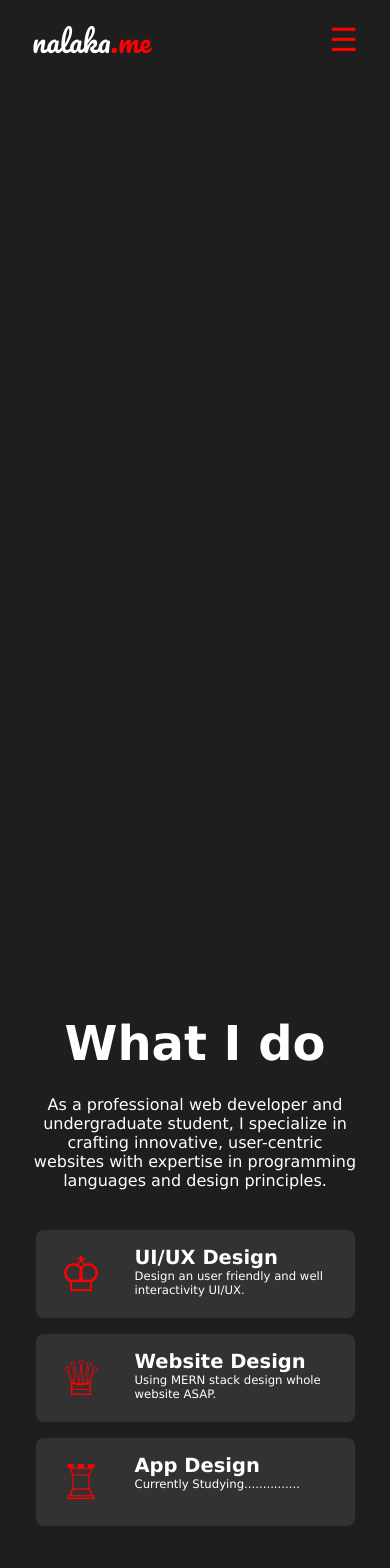
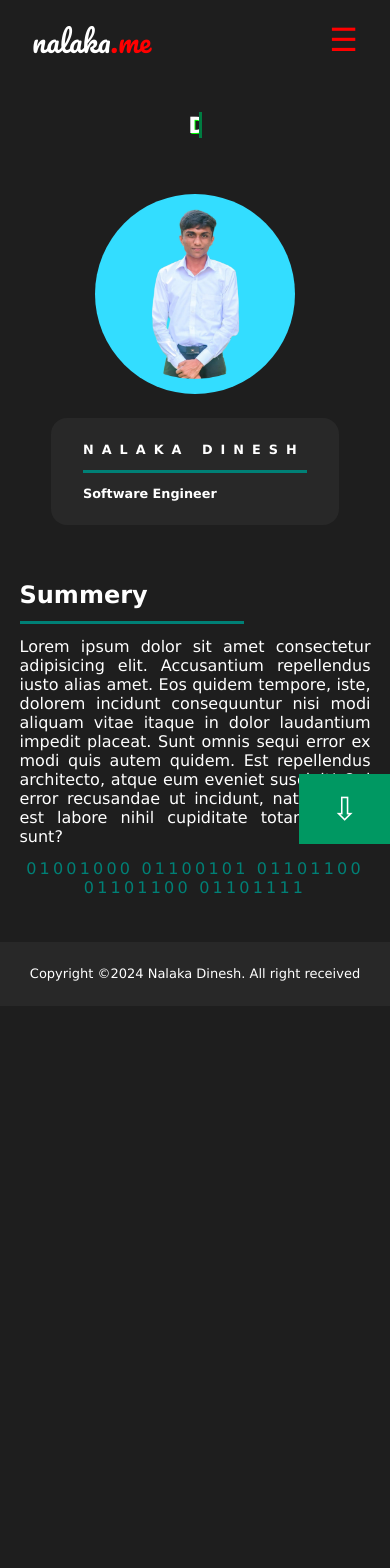
Before and after one commit to NalakaDineshSamarasingha/my-site, a React (Create React App) app: page /resume in a window 390 px wide. Shown: the top 1568 px of the page. After the commit the page ends 1006 px from the top, so only its background shows below. Built offline with nearby package versions, Linux system fonts and the light colour scheme; a web font is replaced by a local one.

Commit message:
add-resume-component-1

```diff
--- a/package.json
+++ b/package.json
@@ -16,7 +16,7 @@
     "react": "^18.2.0",
     "react-dom": "^18.2.0",
     "react-loaders": "^3.0.1",
-    "react-router-dom": "^6.22.1",
+    "react-router-dom": "^6.23.1",
     "react-scripts": "5.0.1",
     "react-scroll": "^1.9.0",
     "react-spinners": "^0.13.8",
--- a/src/App.js
+++ b/src/App.js
@@ -1,12 +1,12 @@
 import {useState,useEffect} from 'react';
 import './App.css';
+import {BrowserRouter, Routes, Route} from 'react-router-dom'
 import Navbar from './component/Navbar/nav';
-import Intro from './component/Intro/intro';
-import Skill from './component/skills/skills';
 import Footer from './component/footer/footer';
-import Contact from './component/contact/contact';
-import Portfolio from './component/portfolio/portfolio';
+
 import ClipLoader from "react-spinners/GridLoader";
+import HomePage from './pages/home';
+import Resume from './pages/resume';
 
 function App() {
   const [loading,setLoading] = useState(false);
@@ -24,14 +24,14 @@ function App() {
           <ClipLoader color={"#700000"} loading={loading} size={20} aria-label="Loading Spinner" data-testid="loader"/>
         </div>
         :
-        <>
+        <BrowserRouter>
           <Navbar/>
-          <Intro/>
-          <Skill/>
-          <Portfolio/>
-          <Contact/>
+          <Routes>
+            <Route path='/' element={<HomePage/>}/>
+            <Route path='/resume' element={<Resume/>} />
+          </Routes>
           <Footer/>
-        </>
+        </BrowserRouter>
       }
 
     </div>
--- a/src/component/Intro/intro.jsx
+++ b/src/component/Intro/intro.jsx
@@ -1,7 +1,7 @@
 import React from "react";
 import './intro.scss'
 import BG from '../../assests/Hehe.png';
-import { Link } from "react-scroll";
+
 
 const Intro = () => {
     return(
@@ -12,7 +12,7 @@ const Intro = () => {
                 <p className="introPara">
                     I am a skilled Full Stack developer with experience in creating <br />visually appealing and friendly website
                 </p>
-                <Link><button className="btn1">&#9874; Hire me</button></Link>
+                <a href="/resume"><button className="btn1">&#9874; Resume</button></a>
             </div>
             <img src={BG} alt="Bg" className="bg"  />
         </div>
--- a/src/component/Intro/intro.scss
+++ b/src/component/Intro/intro.scss
@@ -71,6 +71,7 @@
     margin: 1rem 0 ;
     padding: 0.75rem 2rem;
     border: none;
+    cursor: pointer;
     border-radius: 2rem ;
 }
 @media screen and (max-width:840px) {
--- a/src/component/Navbar/nav.jsx
+++ b/src/component/Navbar/nav.jsx
@@ -2,13 +2,13 @@ import React, { useState } from "react";
 import './nav.css'
 import {Link} from 'react-scroll'
 
-const Navbar = () =>{
+const Navbar = (props) =>{
     const [showMenu,setShowMenu] = useState(false);
     return(
         <div className="navbar">
             <p className="nav-logo">nalaka<span>.me</span></p>
             <div className="navmenu">
-                <Link activeClass="active" to='intro' spy={true} smooth={true} offset={-100} duration={500} className="desktopMenuListItem" >Home</Link>
+                <Link  activeClass="active"  to="intro" spy={true} smooth={true} offset={-50} duration={500} className="desktopMenuListItem" >Home</Link>
                 <Link activeClass="active" to='skills' spy={true} smooth={true} offset={-50} duration={500} className="desktopMenuListItem">About</Link>
                 <Link activeClass="active" to='works' spy={true} smooth={true} offset={-100} duration={500} className="desktopMenuListItem">Portfolio</Link>
                 <Link activeClass="active" to='skills-slider' spy={true} smooth={true} offset={-100} duration={500} className="desktopMenuListItem">Skills</Link>
@@ -21,7 +21,7 @@ const Navbar = () =>{
 
             <p className="mobo" onClick={()=> setShowMenu(!showMenu)}>&#9776;</p>
             <div className="mobomenu"  style={{display: showMenu?'flex':'none'}}>
-                <Link activeClass="active" to='intro' spy={true} smooth={true} offset={-100} duration={500} className="listItem" onClick={()=>setShowMenu(false)} >Home</Link>
+                <Link activeClass="active" to='/' spy={true} smooth={true} offset={-100} duration={500} className="listItem" onClick={()=>setShowMenu(false)} >Home</Link>
                 <Link activeClass="active" to='skills' spy={true} smooth={true} offset={-50} duration={500} className="listItem" onClick={()=>setShowMenu(false)} >About</Link>
                 <Link activeClass="active" to='works' spy={true} smooth={true} offset={-100} duration={500} className="listItem" onClick={()=>setShowMenu(false)} >Portfolio</Link>
                 <Link  activeClass="active" to='skills-slider' spy={true} smooth={true} offset={-100} duration={500}  className="listItem" onClick={()=>setShowMenu(false)} >Skills</Link>
--- /dev/null
+++ b/src/component/Resume-header/ResumeHeader.css
@@ -0,0 +1,142 @@
+.main-container{
+    display: flex;
+    flex-direction: column;
+    width: 100% ;
+}
+.resume{
+    font-size: 1.4rem;
+    text-shadow: 1px 1px   #00FF00;
+    width: fit-content;
+    overflow: hidden;
+    border-right: .15em solid #007C41;
+    white-space: nowrap;
+    margin: 2rem auto;
+    letter-spacing: .20em;
+    animation:
+        typing 3.5s steps(50, end),
+        blink-caret .75s step-end infinite;
+}
+.img{
+    display: flex;
+    gap: 1.5rem;
+    justify-content: center;
+    div{
+        display: flex;
+        width: fit-content;
+        flex-direction: column;
+        background: rgb(40,40,40);
+        padding: 3rem 5rem;
+        border-radius: 1rem;
+    }
+    div h1{
+        text-transform: uppercase;
+        letter-spacing: 0.5rem;
+    }
+    hr{
+        margin: 0.8rem 0;
+        width: 14rem;
+        height: 1px;
+        border: 0;
+        border-top: 3px solid #008076;
+    }
+}
+.img img{
+    width: 200px;
+    height: auto;
+    border-radius: 50%;
+
+}
+
+.next{
+    position: fixed;
+    padding: 1rem 2rem;
+    font-size: 2rem;
+    cursor: pointer;
+    background: #009862;
+    color: white;
+    right: 0;
+    bottom: 0;
+}
+
+.about-me{
+    display: flex;
+    flex-direction: column;
+    width: 60%;
+    margin: 2rem auto;
+
+}
+
+hr{
+    margin: 0.8rem 0;
+    width: 14rem;
+    height: 1px;
+    border: 0;
+    border-top: 3px solid #008076;
+}
+
+.binary{
+    padding: 0.8rem 0;
+    letter-spacing: 0.2rem;
+    color: #008076;
+    text-align: center;
+}
+
+.summery{
+    text-align: justify;
+}
+
+@media screen and (max-width:1000px){
+    .img{
+        display: flex;
+        flex-direction: column;
+        align-items: center;
+    }
+}
+
+@media screen and (max-width:800px){
+    .about-me{
+        width: 90%;
+    }
+}
+@media screen and (max-width:600px){
+    .container{
+        div h1{
+            font-size: 1rem;
+        }
+        h3{
+            font-size: 0.8rem;
+        }
+        div{
+            padding: 1.5rem 2rem;
+        }
+    }
+    .about-me{
+        width: 70%;
+    }
+}
+
+@media screen and (max-width:400px){
+    .container{
+        div h1{
+            font-size: 0.8rem;
+        }
+
+    }
+    .about-me{
+        width: 90%;
+    }
+    @keyframes typing {
+        from { width: 0 }
+        to { width: 100% }
+      }
+}
+
+@keyframes typing {
+    from { width: 0 }
+    to { width: 25% }
+  }
+
+@keyframes blink-caret {
+    from, to { border-color: transparent }
+    50% { border-color: #007C41; }
+}
--- /dev/null
+++ b/src/component/Resume-header/ResumeHeader.jsx
@@ -0,0 +1,31 @@
+import React from "react"
+import './ResumeHeader.css'
+import Me from '../../assests/59F174CF-DD2D-4D09-BBB4-A6B97F3A0D07.jpg'
+export default function ResumeHeader(){
+    return(
+        <>
+            <div className="main-container">
+                <h3 className="resume">Digital Resume</h3>
+                <div className="container">
+                    <div className="img">
+                        <img src={Me} alt="cv header"/>
+                        <div>
+                            <h1>Nalaka Dinesh</h1>
+                            <hr />
+                            <h3>Software Engineer</h3>
+                        </div>
+                    </div>
+                </div>
+            </div>
+            <div className="about-me">
+                <h2>Summery</h2>
+                <hr />
+                <p className="summery">Lorem ipsum dolor sit amet consectetur adipisicing elit. Accusantium repellendus iusto alias amet. Eos quidem tempore, iste, dolorem incidunt consequuntur nisi modi aliquam vitae itaque in dolor laudantium impedit placeat.
+                Sunt omnis sequi error ex modi quis autem quidem. Est repellendus architecto, atque eum eveniet suscipit! Qui error recusandae ut incidunt, natus animi est labore nihil cupiditate totam soluta sunt?
+                </p>
+                <p className="binary">01001000 01100101 01101100 01101100 01101111</p>
+            </div>
+            <span className="next">&#8681;</span>
+        </>
+    )
+}
--- a/src/component/skills/skills.jsx
+++ b/src/component/skills/skills.jsx
@@ -4,28 +4,25 @@ import './skills.css';
 const Skill = () => {
     return(
         <div className="skills" id="skills">
-            <span className="skill-title">What I do</span>
-            <span className="skill-description">As a professional web developer and undergraduate student, I specialize in crafting innovative, user-centric websites with expertise in programming languages and design principles.</span>
+            <span className="skill-title">Who am I</span>
+            <span className="skill-description">As a professional engineer and undergraduate student, I am specialize in crafting innovative, user-centric product with expertise in programming languages and design principles.</span>
             <div className="user-skills">
                 <div className="skill-bar">
                     <span className="skill-bar-image">&#9812;</span>
                     <div className="skill-bar-text">
-                        <h2 className="heading">UI/UX Design</h2>
-                        <p className="paragr">Design an user friendly and well interactivity UI/UX.</p>
+                        <h2 className="heading">Problem Solving</h2>
                     </div>
                 </div>
                 <div className="skill-bar">
                     <span className="skill-bar-image">&#9813;</span>
                     <div className="skill-bar-text">
-                        <h2 className="heading">Website Design</h2>
-                        <p className="paragr">Using MERN stack design whole website ASAP.</p>
+                        <h2 className="heading">Building New Things</h2>
                     </div>
                 </div>
                 <div className="skill-bar">
                     <span className="skill-bar-image">&#9814;</span>
                     <div className="skill-bar-text">
-                        <h2 className="heading">App Design</h2>
-                        <p className="paragr">Currently Studying...............</p>
+                        <h2 className="heading">Explore New Technology</h2>
                     </div>
                 </div>
             </div>
--- /dev/null
+++ b/src/pages/home.jsx
@@ -0,0 +1,16 @@
+import React from "react";
+import Intro from "../component/Intro/intro";
+import Skill from "../component/skills/skills";
+import Portfolio from "../component/portfolio/portfolio";
+import Contact from "../component/contact/contact";
+
+export default function HomePage(){
+    return(
+        <div>
+            <Intro/>
+            <Skill/>
+            <Portfolio/>
+            <Contact/>
+        </div>
+    )
+}
--- /dev/null
+++ b/src/pages/resume.jsx
@@ -0,0 +1,11 @@
+import ResumeHeader from "../component/Resume-header/ResumeHeader";
+
+function Resume(){
+    return(
+        <>
+            <ResumeHeader/>
+        </>
+    )
+}
+
+export default Resume;
```
Also changed, not shown: src/assests/59F174CF-DD2D-4D09-BBB4-A6B97F3A0D07.jpg (added), src/component/contact/contact.scss (line endings or trailing spaces), 1 other file (tests, documents, lock files or other folders).
